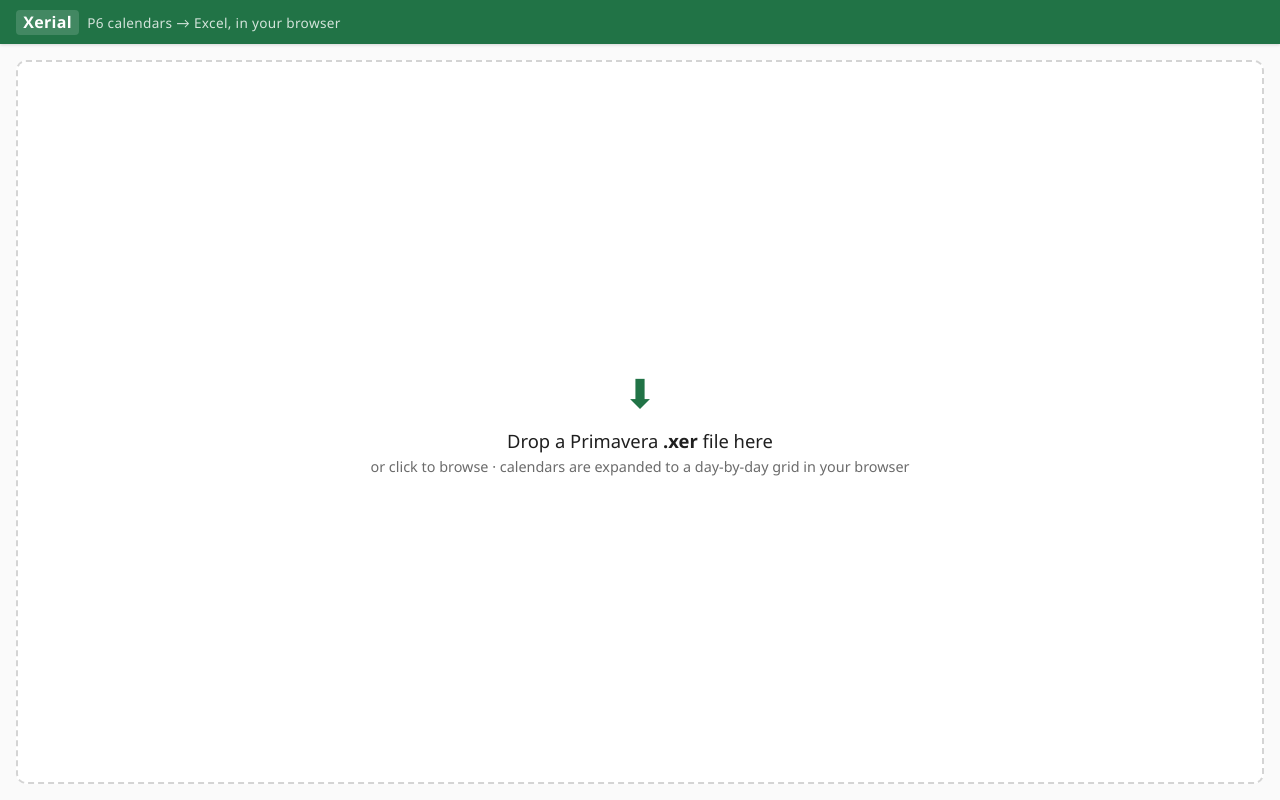
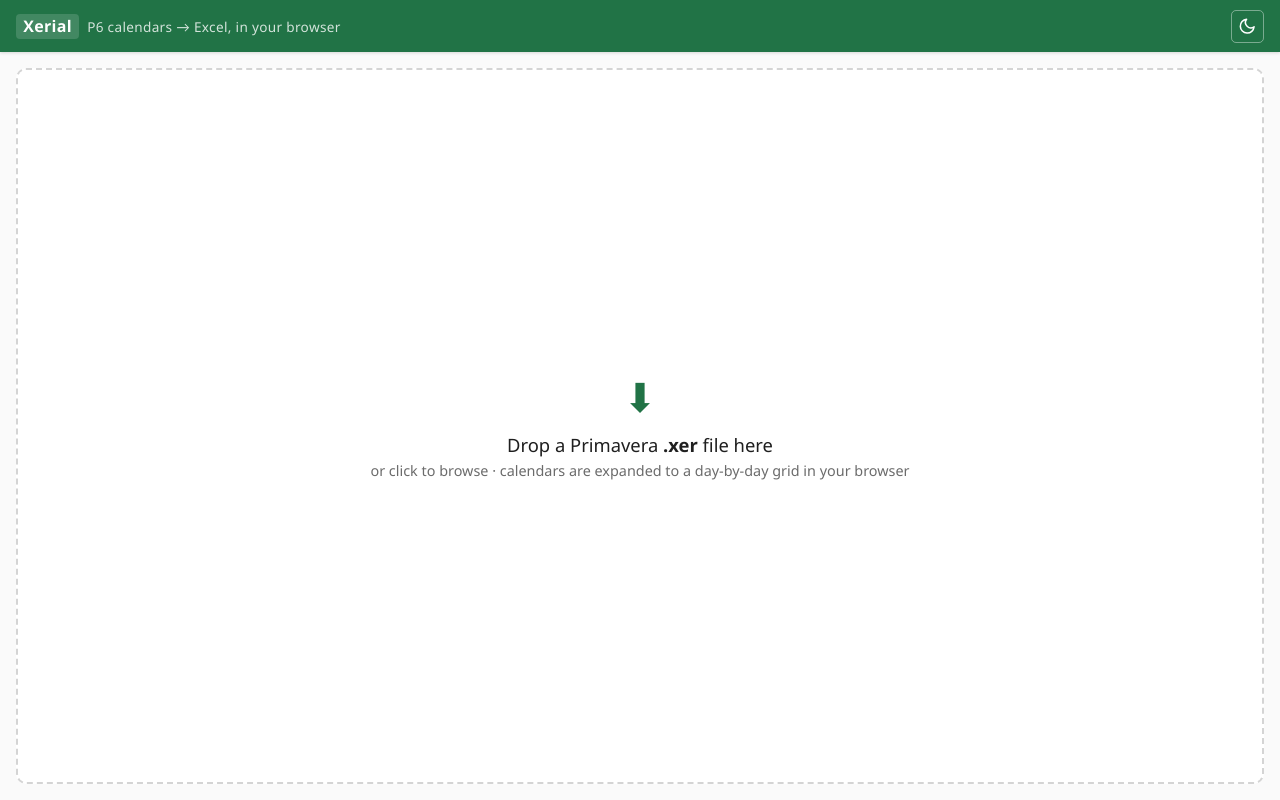
Before and after one commit to Xevion/xerial, a Svelte app: page / in a window 1280 px wide. Built offline with nearby package versions, Linux system fonts and the light colour scheme.

Commit message:
feat: add light/dark theme toggle with flash-free boot and persisted preference

```diff
--- a/index.html
+++ b/index.html
@@ -10,6 +10,18 @@
     />
   </head>
   <body>
+    <script>
+      // Resolve the theme before first paint so the page never flashes light
+      // then dark. Mirrors src/app/theme.ts (key + system-preference fallback).
+      (function () {
+        try {
+          var t = localStorage.getItem("xerial:theme");
+          if (t !== "light" && t !== "dark")
+            t = matchMedia("(prefers-color-scheme: dark)").matches ? "dark" : "light";
+          document.documentElement.dataset.theme = t;
+        } catch (e) {}
+      })();
+    </script>
     <div id="app"></div>
     <script type="module" src="/src/app/main.ts"></script>
   </body>
--- a/src/app/App.svelte
+++ b/src/app/App.svelte
@@ -14,6 +14,11 @@
   } from "../parser";
   import { gridToXlsx, downloadBlob } from "./xlsx";
   import { savePersisted, loadPersisted, clearPersisted } from "./persist";
+  import { initialTheme, applyTheme, type Theme } from "./theme";
+
+  let theme = $state<Theme>(initialTheme());
+  $effect(() => applyTheme(theme));
+  const toggleTheme = () => (theme = theme === "dark" ? "light" : "dark");
 
   let doc = $state<XerDocument | null>(null);
   let fileName = $state("");
@@ -108,14 +113,52 @@
     <span class="logo">Xerial</span>
     <span class="tag">P6 calendars → Excel, in your browser</span>
   </div>
-  {#if doc}
-    <div class="actions">
+  <div class="actions">
+    {#if doc}
       <button class="btn ghost" onclick={reset}>New file</button>
       <button class="btn primary" onclick={exportXlsx} disabled={busy || !grid}>
         {busy ? "Working…" : "Download .xlsx"}
       </button>
-    </div>
-  {/if}
+    {/if}
+    <button
+      class="btn icon"
+      type="button"
+      onclick={toggleTheme}
+      title={theme === "dark" ? "Switch to light theme" : "Switch to dark theme"}
+      aria-label="Toggle color theme"
+    >
+      {#if theme === "dark"}
+        <svg
+          class="icon-svg"
+          viewBox="0 0 24 24"
+          fill="none"
+          stroke="currentColor"
+          stroke-width="2"
+          stroke-linecap="round"
+          stroke-linejoin="round"
+          aria-hidden="true"
+        >
+          <circle cx="12" cy="12" r="4" />
+          <path
+            d="M12 2v2M12 20v2M4.93 4.93l1.41 1.41M17.66 17.66l1.41 1.41M2 12h2M20 12h2M4.93 19.07l1.41-1.41M17.66 6.34l1.41-1.41"
+          />
+        </svg>
+      {:else}
+        <svg
+          class="icon-svg"
+          viewBox="0 0 24 24"
+          fill="none"
+          stroke="currentColor"
+          stroke-width="2"
+          stroke-linecap="round"
+          stroke-linejoin="round"
+          aria-hidden="true"
+        >
+          <path d="M21 12.79A9 9 0 1 1 11.21 3 7 7 0 0 0 21 12.79z" />
+        </svg>
+      {/if}
+    </button>
+  </div>
 </header>
 
 <main>
--- a/src/app/app.css
+++ b/src/app/app.css
@@ -1,18 +1,49 @@
+/*
+ * Theme tokens. Each token carries both values via light-dark(light, dark) so a
+ * light/dark pair always sits on one line — edit them side by side. The active
+ * side is picked by `color-scheme`, which `[data-theme]` pins (see theme.ts).
+ */
 :root {
-  --excel-green: #217346;
-  --excel-green-dark: #1a5c38;
-  --grid-line: #d4d4d4;
-  --grid-header-bg: #f3f3f3;
-  --grid-header-fg: #444;
-  --rownum-bg: #f3f3f3;
-  --bg: #fafafa;
-  --panel: #ffffff;
-  --text: #1f1f1f;
-  --muted: #6b6b6b;
-  --border: #e2e2e2;
-  --selection: #e8f2ec;
+  color-scheme: light dark;
+
+  --topbar-bg: light-dark(#217346, #1f6b41);
+  --topbar-fg: light-dark(#ffffff, #ffffff);
+
+  --accent: light-dark(#217346, #3aa76d);
+  --accent-strong: light-dark(#1a5c38, #2f8f5b);
+
+  --bg: light-dark(#fafafa, #18181a);
+  --panel: light-dark(#ffffff, #1f1f22);
+  --text: light-dark(#1f1f1f, #e6e6e6);
+  --muted: light-dark(#6b6b6b, #9b9b9b);
+  --border: light-dark(#e2e2e2, #34343a);
+  --selection: light-dark(#e8f2ec, #233029);
+  --shadow: light-dark(rgba(0, 0, 0, 0.15), rgba(0, 0, 0, 0.5));
+
+  --grid-line: light-dark(#d4d4d4, #3a3a3a);
+  --grid-header-bg: light-dark(#f3f3f3, #2a2a2c);
+  --grid-header-fg: light-dark(#444444, #c2c2c2);
+  --rownum-bg: light-dark(#f3f3f3, #2a2a2c);
+  --weekend-bg: light-dark(#f7f7f7, #202024);
+  --num-off: light-dark(#c4c4c4, #555558);
+
+  --btn-primary-bg: light-dark(#ffffff, #ffffff);
+  --btn-primary-fg: light-dark(#1a5c38, #1a5c38);
+  --btn-primary-hover-bg: light-dark(#eef6f1, #eef6f1);
+
+  --error: light-dark(#b3261e, #f2756b);
+  --warn: light-dark(#8a6d00, #d9b54a);
+
   font-family: "Segoe UI", Calibri, system-ui, -apple-system, sans-serif;
   color: var(--text);
+}
+
+:root[data-theme="light"] {
+  color-scheme: light;
+}
+
+:root[data-theme="dark"] {
+  color-scheme: dark;
 }
 
 * {
@@ -43,9 +74,9 @@ body {
   justify-content: space-between;
   gap: 1rem;
   padding: 0.6rem 1rem;
-  background: var(--excel-green);
-  color: #fff;
-  box-shadow: 0 1px 3px rgba(0, 0, 0, 0.15);
+  background: var(--topbar-bg);
+  color: var(--topbar-fg);
+  box-shadow: 0 1px 3px var(--shadow);
 }
 
 .brand {
@@ -70,6 +101,7 @@ body {
 
 .actions {
   display: flex;
+  align-items: center;
   gap: 0.5rem;
 }
 
@@ -85,22 +117,42 @@ body {
 }
 
 .btn.primary {
-  background: #fff;
-  color: var(--excel-green-dark);
+  background: var(--btn-primary-bg);
+  color: var(--btn-primary-fg);
 }
 
 .btn.primary:hover:not(:disabled) {
-  background: #eef6f1;
+  background: var(--btn-primary-hover-bg);
 }
 
 .btn.ghost {
   background: transparent;
-  color: #fff;
+  color: var(--topbar-fg);
   border-color: rgba(255, 255, 255, 0.4);
 }
 
 .btn.ghost:hover {
   background: rgba(255, 255, 255, 0.12);
+}
+
+/* Square, label-less button used for the theme toggle on the topbar. */
+.btn.icon {
+  display: grid;
+  place-items: center;
+  padding: 0.4rem;
+  background: transparent;
+  color: var(--topbar-fg);
+  border-color: rgba(255, 255, 255, 0.4);
+  line-height: 0;
+}
+
+.btn.icon:hover {
+  background: rgba(255, 255, 255, 0.12);
+}
+
+.btn.icon .icon-svg {
+  width: 1.15rem;
+  height: 1.15rem;
 }
 
 .btn:disabled {
@@ -130,12 +182,12 @@ main {
 
 .dropzone:hover,
 .dropzone:focus-visible {
-  border-color: var(--excel-green);
+  border-color: var(--accent);
   outline: none;
 }
 
 .dropzone.dragging {
-  border-color: var(--excel-green);
+  border-color: var(--accent);
   background: var(--selection);
 }
 
@@ -146,7 +198,7 @@ main {
 
 .drop-icon {
   font-size: 2.5rem;
-  color: var(--excel-green);
+  color: var(--accent);
   margin-bottom: 0.5rem;
 }
 
@@ -162,7 +214,7 @@ main {
 }
 
 .error {
-  color: #b3261e;
+  color: var(--error);
   font-size: 0.9rem;
 }
 
@@ -207,7 +259,7 @@ main {
 }
 
 .toggle input {
-  accent-color: var(--excel-green);
+  accent-color: var(--accent);
 }
 
 .dims {
@@ -216,7 +268,7 @@ main {
 }
 
 .warn {
-  color: #8a6d00;
+  color: var(--warn);
   font-size: 0.82rem;
 }
 
@@ -226,7 +278,7 @@ main {
   overflow: auto;
   border: 1px solid var(--grid-line);
   border-radius: 6px;
-  background: #fff;
+  background: var(--panel);
 }
 
 table.grid {
@@ -303,11 +355,11 @@ table.grid thead .c-label {
 }
 
 .num.off {
-  color: #c4c4c4;
+  color: var(--num-off);
 }
 
 td.weekend {
-  background: #f7f7f7;
+  background: var(--weekend-bg);
 }
 
 .r-total .num {
--- /dev/null
+++ b/src/app/theme.ts
@@ -0,0 +1,28 @@
+/**
+ * Light/dark theme selection. The actual palette lives in CSS via `light-dark()`
+ * keyed off `color-scheme`; this module only decides which scheme is active and
+ * pins it onto `<html data-theme>`. A boot script in index.html applies the same
+ * value before first paint, so these helpers read it back to start in sync.
+ */
+
+export type Theme = "light" | "dark";
+const KEY = "xerial:theme";
+
+/** Resolve the theme already applied by the boot script, or fall back. */
+export function initialTheme(): Theme {
+  const attr = document.documentElement.dataset.theme;
+  if (attr === "light" || attr === "dark") return attr;
+  const stored = localStorage.getItem(KEY);
+  if (stored === "light" || stored === "dark") return stored;
+  return matchMedia("(prefers-color-scheme: dark)").matches ? "dark" : "light";
+}
+
+/** Pin the chosen theme onto the document and remember it across visits. */
+export function applyTheme(theme: Theme): void {
+  document.documentElement.dataset.theme = theme;
+  try {
+    localStorage.setItem(KEY, theme);
+  } catch {
+    // Storage can throw in private mode; the in-memory choice still applies.
+  }
+}
```
